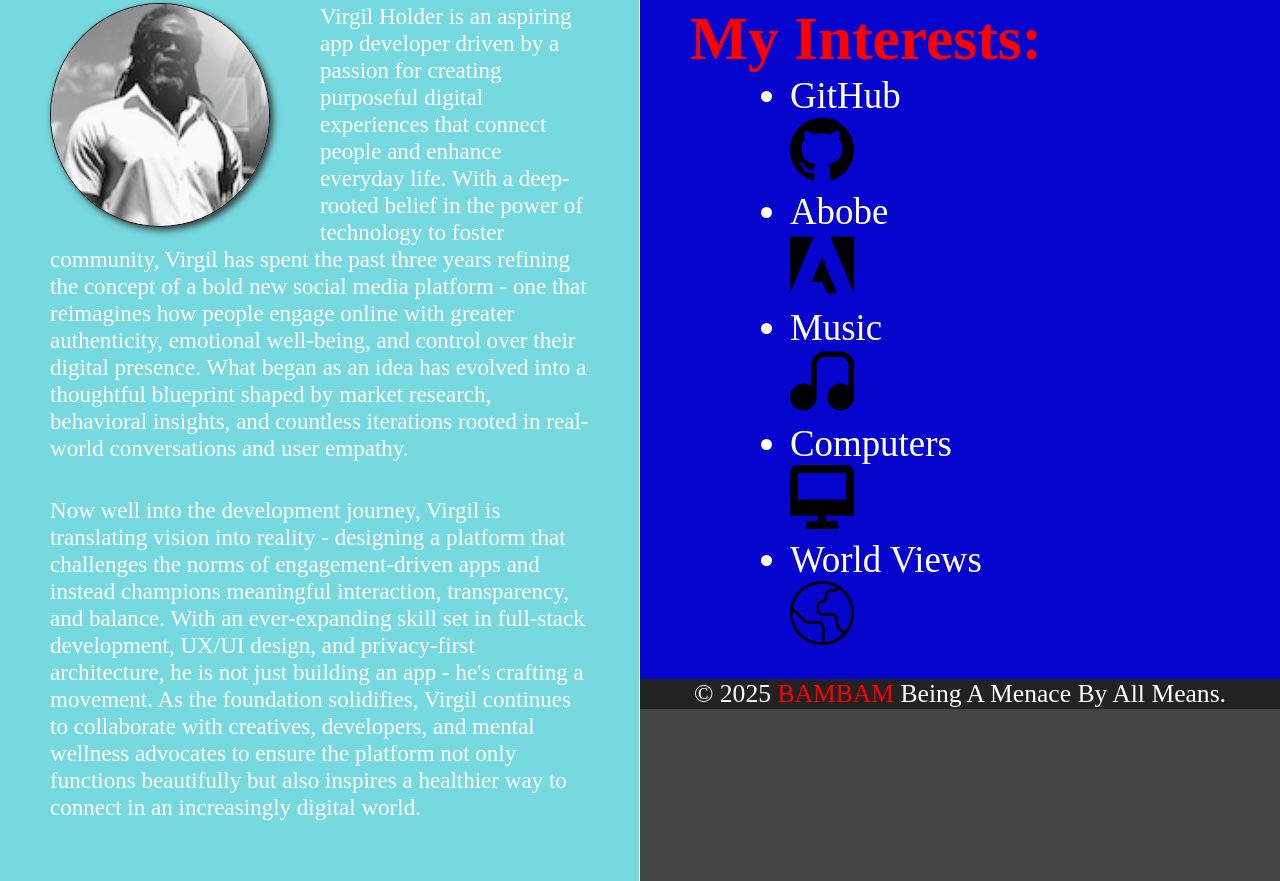
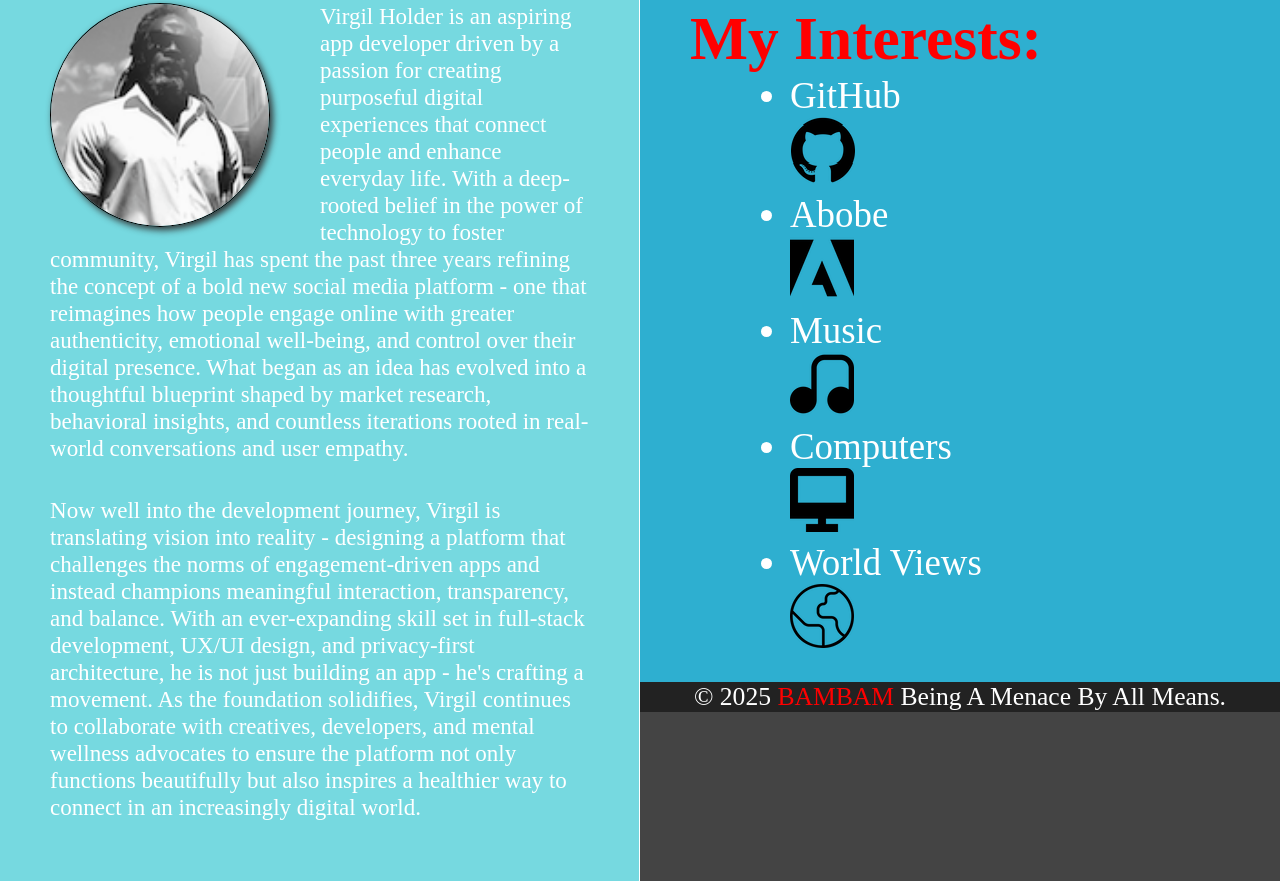
Before and after one commit to Bambam-coder123/Bambam-coder123.github.io, a plain HTML site: page index.html in a window 1280 px wide. Shown: the part 622-1503 px from the top of the page. Drawn offline with Linux system fonts and the light colour scheme; a web font is replaced by a local one.

Commit message:
final draft I think

```diff
--- a/css/app.css
+++ b/css/app.css
@@ -66,7 +66,7 @@ header {
   #aboutRight {
     width: 50%;
     min-height: 700px;
-    background: #0505ce;
+    background: #2eafd0;
     float: left;
     padding: 25px 50px;
     font-size: 1.2em;
--- a/index.html
+++ b/index.html
@@ -23,7 +23,7 @@
       <div class="skill"></div>
       <h1 class="red">My Interests:</h1>
       <ul>
-        <li>GitHub</li><img src="assets/images/github.png" alt="icon" class=".icon">
+        <li>GitHub</li><img src="assets/images/github2.png" alt="icon" class=".icon">
         <li>Abobe</li><img src="assets/images/adobe.png" alt="icon" class=".icon">
         <li>Music</li><img src="assets/images/music.png" alt="icon" class=".icon">
         <li>Computers</li><img src="assets/images/computer.png" alt="icon" class=".icon">
```
Also changed, not shown: assets/images/adobe2.png (added), assets/images/computer2.png (added), assets/images/github2.png (added), assets/images/music2.png (added), assets/images/world2.png (added), 8 other files.
